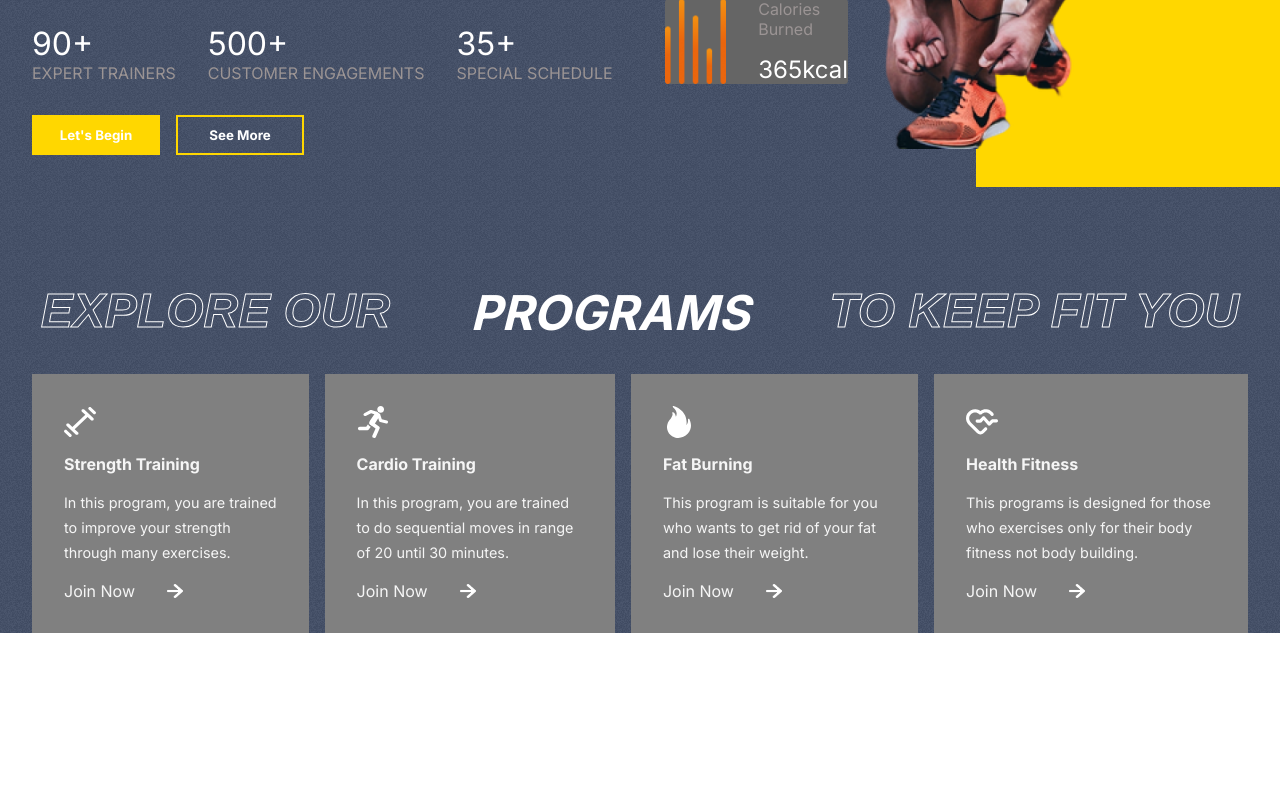
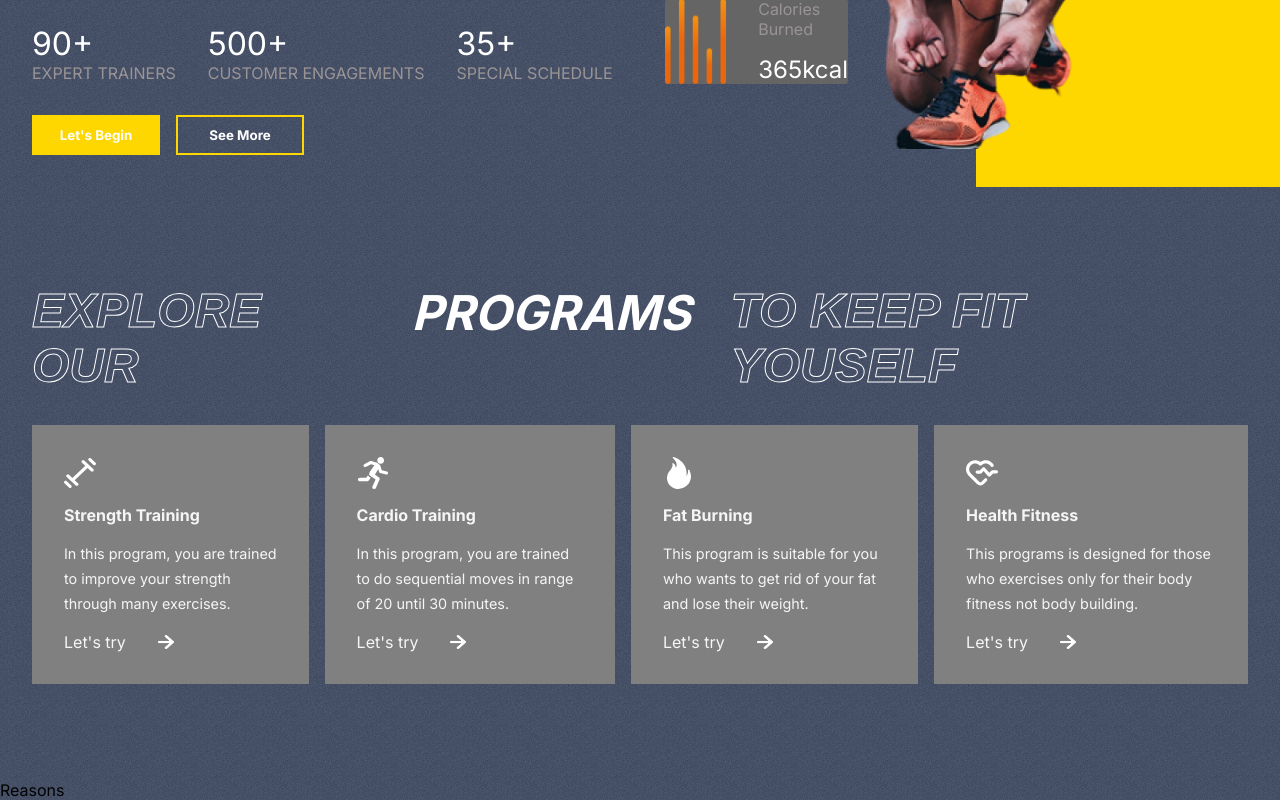
Before and after one commit to gihanthakavishan/Gymnasium_Application, a React (Create React App) app: page / in a window 1280 px wide. Shown: the part 534-1334 px from the top of the page. Before the commit the page ends 1167 px from the top, so only its background shows below. Built offline with nearby package versions, Linux system fonts and the light colour scheme.

Commit message:
changes in programs section

```diff
--- a/src/App.js
+++ b/src/App.js
@@ -1,11 +1,13 @@
 import './App.css';
 import Hero from './components/Hero/Hero';
 import Programs from './components/Programs/Programs';
+import Reasons from './components/Reasons/Reasons';
 function App() {
   return (
     <div className="App">
           <Hero/>
           <Programs/>
+          <Reasons/>
     </div>
   );
 }
--- a/src/components/Programs/Programs.css
+++ b/src/components/Programs/Programs.css
@@ -7,7 +7,7 @@
 
 .programs-header{
     display: flex;
-    gap: 5rem;
+    gap: 2.5rem;
     font-size: 3rem;
     font-weight: bold;
     justify-content: center;
--- a/src/components/Programs/Programs.jsx
+++ b/src/components/Programs/Programs.jsx
@@ -8,7 +8,7 @@ const Programs = () => {
         <div className="programs-header">
             <span className='stroke-text'>Explore our</span>
             <span>Programs</span>
-            <span className='stroke-text'>to keep fit you</span>
+            <span className='stroke-text'>to keep fit youself</span>
         </div>
 
         <div className="programs-categories">
@@ -18,7 +18,7 @@ const Programs = () => {
                      <span>{program.heading}</span>
                      <span>{program.details}</span>
                       <div className="join-now">
-                        <span>Join Now</span>
+                        <span>Let's try</span>
                         <img src={RightArrow} alt="" />
                       </div>
                 </div>
--- /dev/null
+++ b/src/components/Reasons/Reasons.jsx
@@ -0,0 +1,10 @@
+import React from 'react';
+import './Reasons.css';
+
+const Reasons = () => {
+  return (
+    <div>Reasons</div>
+  )
+}
+
+export default Reasons
```
Also changed, not shown: src/components/Reasons/Reasons.css (added).
